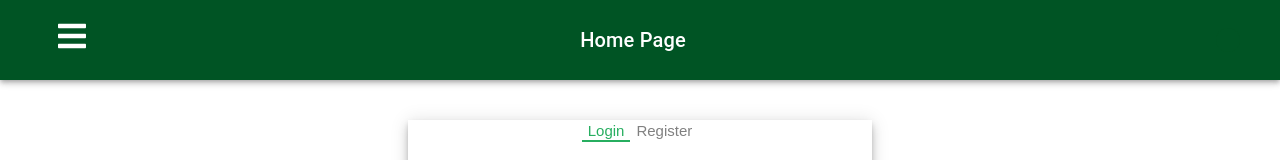
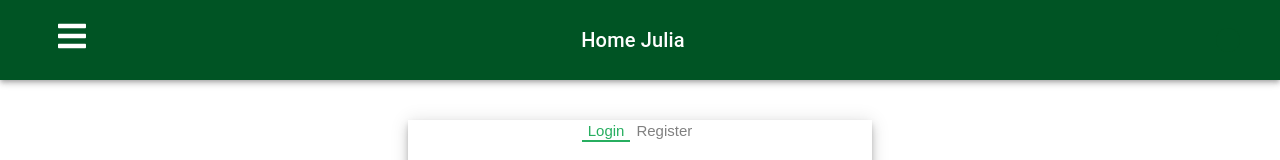
Before and after one commit to amandanisen/cop4331-helpinghand, a React (Create React App) app in the folder frontend/: page / in a window 1280 px wide. Shown: the top 160 px of the page. Built offline with nearby package versions, Linux system fonts and the light colour scheme.

Commit message:
no message

```diff
--- a/frontend/src/components/home/homepage.js
+++ b/frontend/src/components/home/homepage.js
@@ -221,7 +221,7 @@
 
   return (
     <>
-      <Appbar title={"Home Page"} />
+      <Appbar title={"Home Julia"} />
       <Grid container direction="column" justify="center" alignItems="center">
         <Grid
           className={classes.root}
```
